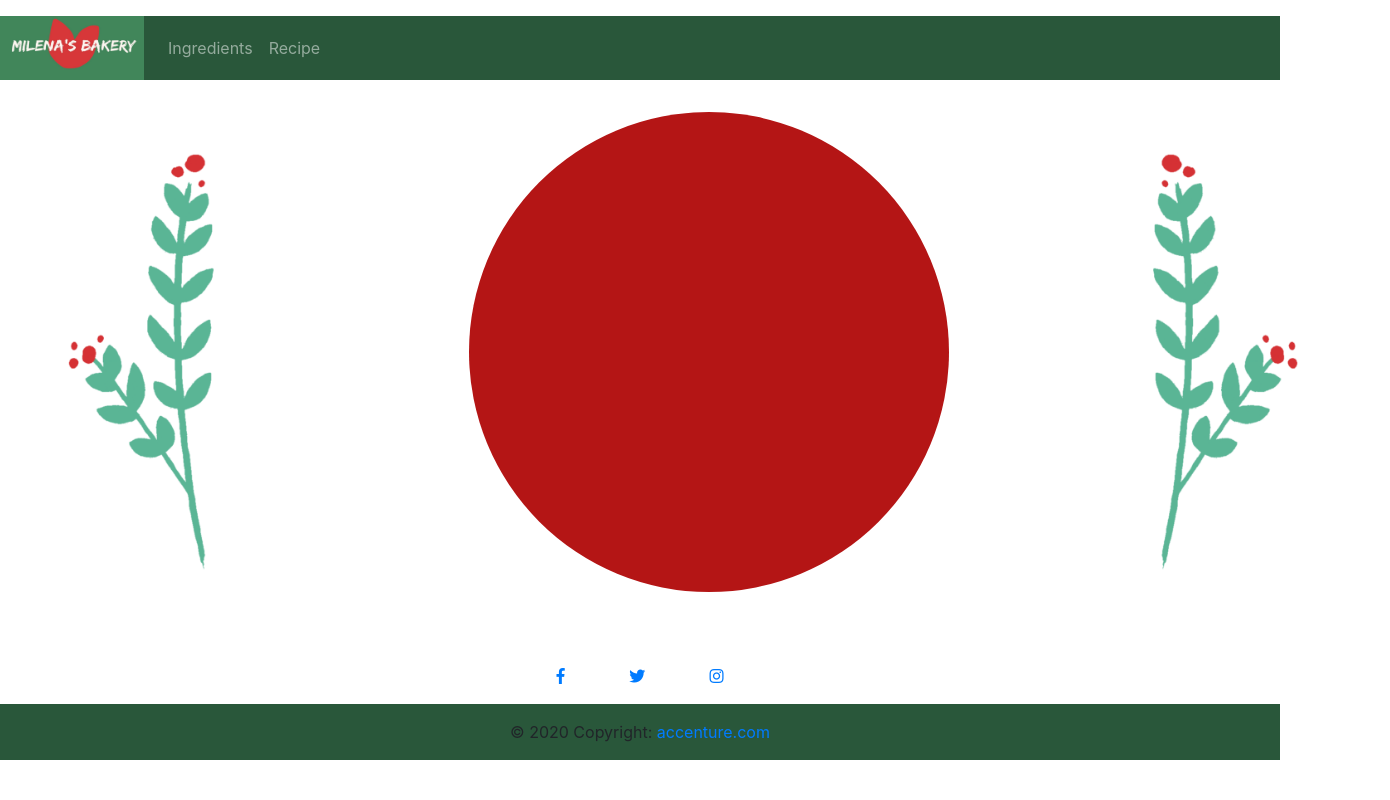
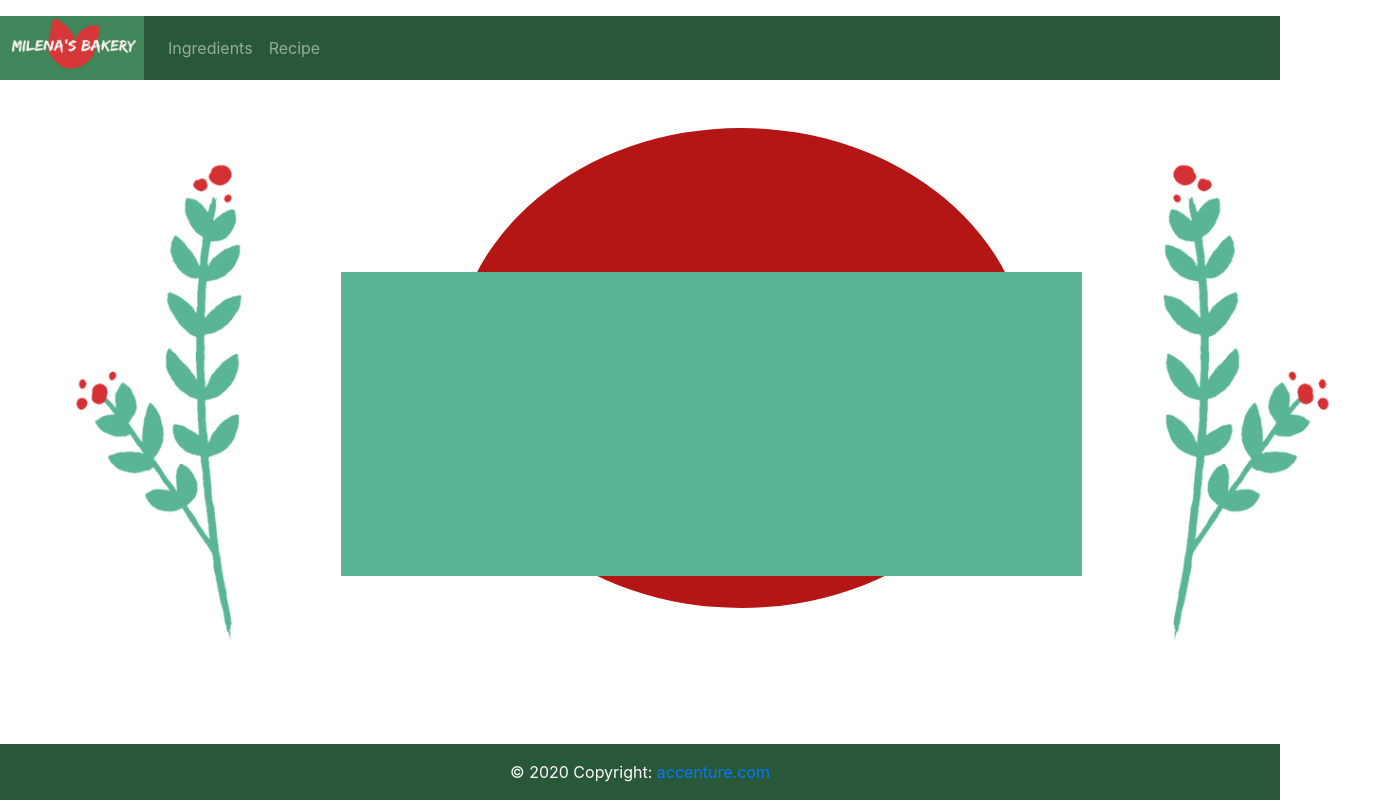
Before and after one commit to Milena-Blaser/RecipePageBLJ2020MiBla, a plain HTML site: page index.html in a window 1280 px wide. Shown: the part 650-1450 px from the top of the page, 1390 px wide, since content can reach past the window. Before the commit the page ends 1410 px from the top, so only its background shows below. Drawn offline with nearby package versions, Linux system fonts and the light colour scheme.

Commit message:
adjustments

```diff
--- a/index.html
+++ b/index.html
@@ -50,6 +50,7 @@ integrity="sha384-lZN37f5QGtY3VHgisS14W3ExzMWZxybE1SJSEsQp9S+oqd12jhcu+A56Ebc1zF
           </div>
           <div class="col-lg-8 col-md-2">
             <span class="dot"></span>
+            <span class="box"></span>
           </div>
           <div class="col-lg-2 col-md-2">
             <img class="misteltoe" src="images/misteltoe-right.png">
@@ -57,28 +58,6 @@ integrity="sha384-lZN37f5QGtY3VHgisS14W3ExzMWZxybE1SJSEsQp9S+oqd12jhcu+A56Ebc1zF
         </div>
       </div>
       <footer class="page-footer font-medium special-color-dark pt-4">
-        <div class="container">
-         <ul class="social medialist-unstyled list-inline text-center">
-            <li class="facebook list-inline-item">
-              <a class="btn-floating btn-fb mx-1">
-                <i class="fab fa-facebook-f"> </i>
-              </a>
-            </li>
-            <li class="twitter list-inline-item">
-              <a class="btn-floating btn-tw mx-5">
-                <i class="fab fa-twitter"> </i>
-              </a>
-            </li>
-            </li>
-              </a>
-            </li>
-            <li class="instagram list-inline-item">
-              <a class="btn-floating btn-dribbble mx-1">
-                <i class="fab fa-instagram"> </i>
-              </a>
-            </li>
-          </ul>
-        </div>
         <div class="footer-copyright text-center py-3">© 2020 Copyright:
           <a href="https://www.accenture.com/ch-en"> accenture.com</a>
         </div>
--- a/style.css
+++ b/style.css
@@ -12,21 +12,21 @@
     padding: 0rem;
 }
 .misteltoe{
-    height: 35rem;
+    height: 40rem;
     display:block;
     margin:auto;
 }
 
 .dot {
     height: 30rem;
-    width: 30rem;
+    width: 36rem;
     background-color: rgb(180, 21, 21);
     border-radius: 50%;
     display: block;
     margin:auto;
     position: absolute;
-    top:2rem;
-    left: 16rem;
+    top:3rem;
+    left: 15rem;
 
 }
 .wreath{
@@ -44,6 +44,15 @@ h3{
 }
 .footer-copyright{
     background-color: #29573A;
+    color: snow;
+}
+.box{
+    background-color:#5ab595;
+    position: absolute;
+    height: 19rem;
+    width:50rem;
+    top: 12rem;
+    left:8rem;
 }
 
 @media only screen and (min-width:1200px) {
```
Also changed, not shown: 2 other files.
